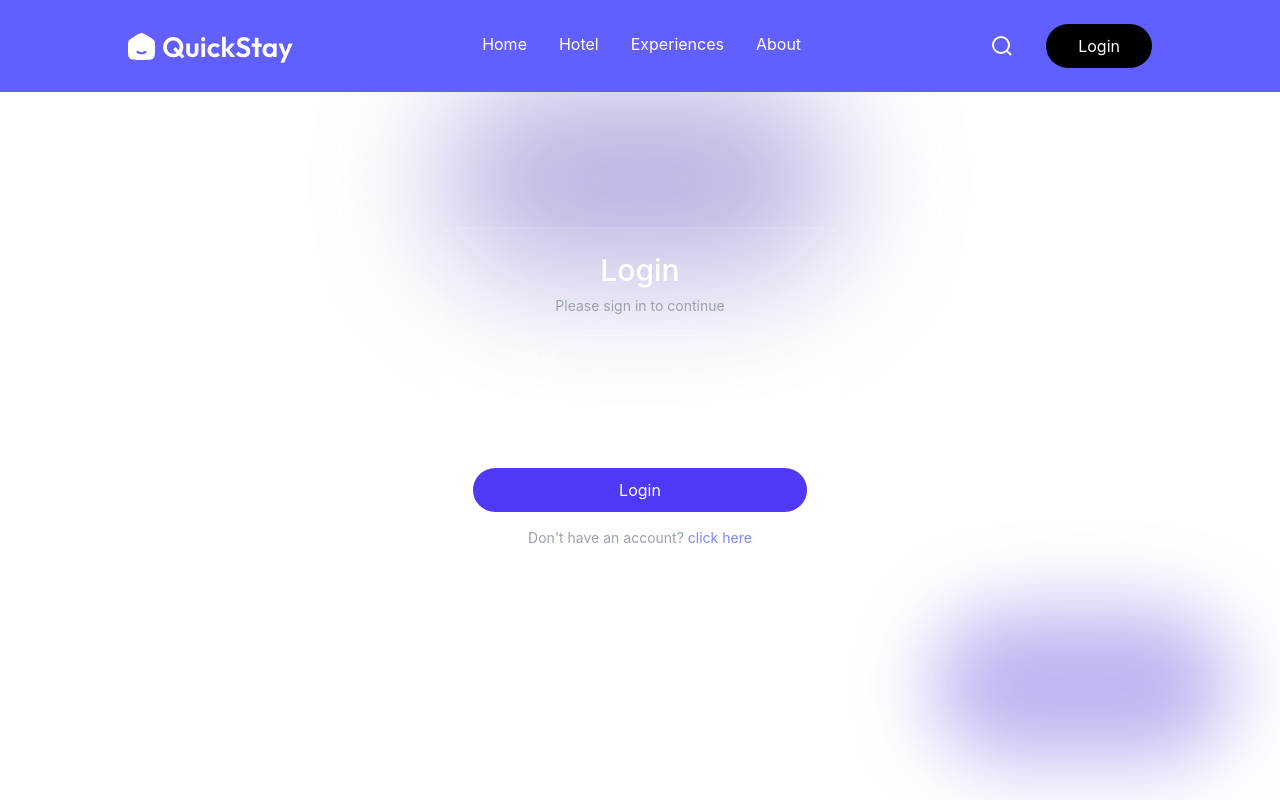
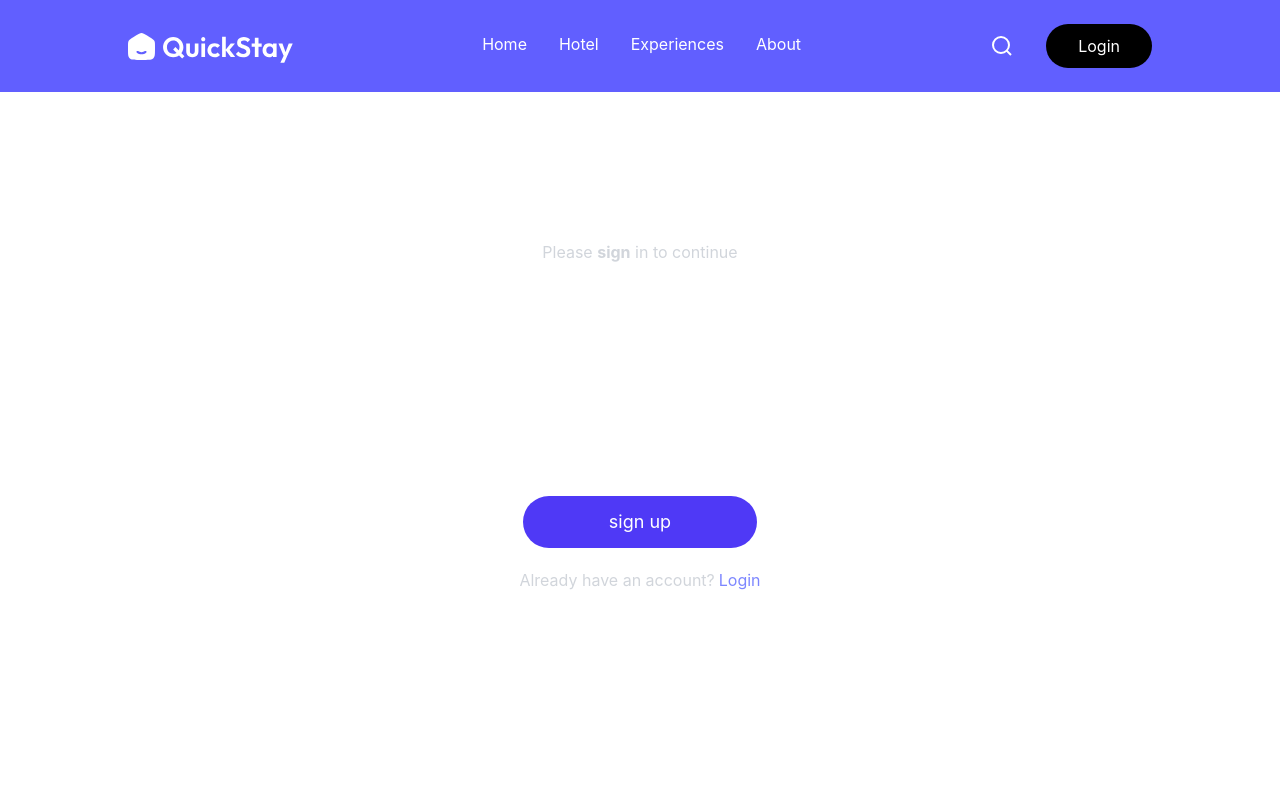
Before and after one commit to bikram-pal2025/Hotel-Booking, a React (Vite) app: page / in a window 1280 px wide. Built offline with nearby package versions, Linux system fonts and the light colour scheme.

Commit message:
fix navbar and build login form

```diff
--- a/index.html
+++ b/index.html
@@ -4,6 +4,7 @@
     <meta charset="UTF-8" />
     <link rel="icon" type="image/svg+xml" href="/favicon.svg" />
     <meta name="viewport" content="width=device-width, initial-scale=1.0" />
+     <link rel="stylesheet" href="https://cdnjs.cloudflare.com/ajax/libs/font-awesome/7.0.1/css/all.min.css">
     <title>hotel-booking</title>
   </head>
   <body>
--- a/src/component/Login.jsx
+++ b/src/component/Login.jsx
@@ -1,106 +1,145 @@
-import React from "react";
+import React, { useState } from "react";
 
 const Login = () => {
-  const [state, setState] = React.useState("login");
-
-  const [formData, setFormData] = React.useState({
+  const [loginStatus, setLoginStatus] = useState("signup");
+  const [formData, setFormData] = useState({
     name: "",
     email: "",
     password: "",
   });
 
-  const handleChange = (e) => {
-    const { name, value } = e.target;
-    setFormData((prev) => ({ ...prev, [name]: value }));
+  const onChangeHandler = (e) => {
+
+    const {name,value} = e.target
+
+    setFormData((prev)=>(
+     {
+       ...prev,
+      [name]:value
+     }
+    ))
+
   };
 
-  const handleSubmit = (e) => {
+
+const onSubmitHandler = (e) => {
   e.preventDefault();
+
+  const { name, email, password } = formData;
+
+  if (loginStatus === "signup" && name.length < 3) {
+    alert("Name must be at least 3 characters");
+    return;
+  }
+
+  if (!email.includes("@")) {
+    alert("Enter a valid email");
+    return;
+  }
+
+  if (password.length < 6) {
+    alert("Password must be at least 6 characters");
+    return;
+  }
+
+  alert(loginStatus === "signup" ? "Signup success" : "Login success");
+
+
+ setFormData({ name: "", email: "", password: "" });
 };
 
   return (
-    <div className="fixed inset-0 flex items-center justify-center z-50">
+    <>
+      <div className=" fixed  inset-0   flex justify-center items-center z-50 ">
+        <form  onSubmit={onSubmitHandler} className="w-[90%] sm:w-[400px] bg-white/6 border border-white/12 rounded-2xl px-8 py-6 flex flex-col justify-center items-center gap-5 ">
+          <div className="text-center ">
+            {loginStatus === "signup" ? (
+              <>
+                <h1 className="text-2xl font-bold text-white  ">Sign Up</h1>
+                <p className="  text-base text-[#D1D5DB] ">
+                  Please <span className="   font-bold">sign</span> in to
+                  continue
+                </p>
+              </>
+            ) : (
+              <>
+                <h1 className="text-2xl font-bold text-white  ">Login</h1>
+                <p className="  text-base text-[#D1D5DB] ">
+                  Please <span className="   font-bold">Login</span> in to
+                  continue
+                </p>
+              </>
+            )}
+          </div>
 
-      {/* FORM */}
-      <form
-        onSubmit={handleSubmit}
-        className="w-[90%] sm:w-[400px] text-center bg-white/6 border border-white/10 rounded-2xl px-8 py-6"
-      >
-        <h1 className="text-white text-3xl font-medium">
-          {state === "login" ? "Login" : "Sign up"}
-        </h1>
+          {loginStatus === "signup" && (
+            <div className=" flex text-white focus-within:ring-indigo-500/60 items-center w-full h-12 px-4 gap-4  bg-white/5 ring-2 ring-white/10 rounded-full  ">
+              <i class="fa-solid fa-user"></i>
 
-        <p className="text-gray-400 text-sm mt-2">
-          Please sign in to continue
-        </p>
-
-        {/* NAME */}
-        {state !== "login" && (
-          <div className="flex items-center mt-6 w-full bg-white/5 ring-2 ring-white/10 focus-within:ring-indigo-500/60 h-12 rounded-full overflow-hidden pl-6 gap-2">
               <input
+                className="w-full bg-transparent  text-white outline-none "
                 type="text"
+                placeholder="Username"
                 name="name"
-              placeholder="Name"
-              className="w-full bg-transparent text-white outline-none"
                 value={formData.name}
-              onChange={handleChange}
+                onChange={onChangeHandler}
                 required
               />
             </div>
           )}
 
-        {/* EMAIL */}
-        <div className="flex items-center mt-4 w-full bg-white/5 ring-2 ring-white/10 focus-within:ring-indigo-500/60 h-12 rounded-full overflow-hidden pl-6 gap-2">
+          <div className=" flex text-white focus-within:ring-indigo-500/60 items-center w-full h-12 px-4 gap-4  bg-white/5 ring-2 ring-white/10 rounded-full  ">
+            <i class="fa-solid fa-envelope"></i>
+
             <input
+              className="w-full bg-transparent  text-white outline-none "
               type="email"
+              placeholder="Email"
               name="email"
-            placeholder="Email id"
-            className="w-full bg-transparent text-white outline-none"
               value={formData.email}
-            onChange={handleChange}
+              onChange={onChangeHandler}
+              required
+            />
+          </div>
+          <div className=" flex text-white focus-within:ring-indigo-500/60 items-center w-full h-12 px-4 gap-4  bg-white/5 ring-2 ring-white/10 rounded-full  ">
+            <i class="fa-solid fa-lock"></i>
+
+            <input
+              className="w-full bg-transparent  text-white outline-none "
+              type="password"
+              placeholder="Password"
+              name="password"
+              value={formData.password}
+              onChange={onChangeHandler}
               required
             />
           </div>
 
-        {/* PASSWORD */}
-        <div className="flex items-center mt-4 w-full bg-white/5 ring-2 ring-white/10 focus-within:ring-indigo-500/60 h-12 rounded-full overflow-hidden pl-6 gap-2">
-          <input
-            type="password"
-            name="password"
-            placeholder="Password"
-            className="w-full bg-transparent text-white outline-none"
-            value={formData.password}
-            onChange={handleChange}
-            required
-          />
+           <button type="submit" className="  cursor-pointer py-3 mt-2  w-[70%]  bg-[#4F39F6] rounded-full text-white ">
+
+            <p className=" text-lg">{loginStatus==='signup'?'sign up':'Login'}</p>
+
+           </button>
+
+
+
+           <div>
+            <p className="text-[#D1D5DB] ">
+              {loginStatus === "signup"
+            ? "Already have an account?"
+            : "Don't have an account?"}
+          <span className="text-indigo-400 ml-1 cursor-pointer" onClick={()=>setLoginStatus((prev)=> prev === 'signup'?'login':'signup')} >
+               {loginStatus === "signup"
+            ? "Login"
+            : "sign up"}
+          </span>
+            </p>
            </div>
 
-        <button
-          type="submit"
-          className="mt-6 w-full h-11 rounded-full text-white bg-indigo-600 hover:bg-indigo-500 transition"
-        >
-          {state === "login" ? "Login" : "Sign up"}
-        </button>
 
-        <p
-          onClick={() =>
-            setState((prev) => (prev === "login" ? "register" : "login"))
-          }
-          className="text-gray-400 text-sm mt-4 cursor-pointer"
-        >
-          {state === "login"
-            ? "Don't have an account?"
-            : "Already have an account?"}
-          <span className="text-indigo-400 ml-1">click here</span>
-        </p>
         </form>
-
-      {/* BACKDROP */}
-      <div className="fixed inset-0 -z-10 pointer-events-none">
-        <div className="absolute left-1/2 top-20 -translate-x-1/2 w-[400px] h-[200px] bg-indigo-800/35 rounded-full blur-3xl" />
-        <div className="absolute right-12 bottom-10 w-[300px] h-[150px] bg-indigo-700/35 rounded-full blur-2xl" />
       </div>
-    </div>
+    </>
   );
 };
 
--- a/src/component/Navbar.jsx
+++ b/src/component/Navbar.jsx
@@ -1,7 +1,10 @@
 import React from "react";
 import { assets } from "../assets/assets";
+import { Link, useLocation } from "react-router-dom";
 
 const Navbar = () => {
+  const location = useLocation();
+
   const navLinks = [
     { name: "Home", path: "/" },
     { name: "Hotel", path: "/hotel-room" },
@@ -12,42 +15,45 @@ const Navbar = () => {
   const [isScrolled, setIsScrolled] = React.useState(false);
   const [isMenuOpen, setIsMenuOpen] = React.useState(false);
 
-  // ✅ FIXED SCROLL EFFECT (ONLY CHANGE)
+  const isHome = location.pathname === "/";
+
   React.useEffect(() => {
     const handleScroll = () => {
-      setIsScrolled(window.scrollY > 10);
+      if (isHome) {
+        setIsScrolled(window.scrollY > 10);
+      } else {
+        setIsScrolled(true); // always white on other pages
+      }
     };
+
+    handleScroll(); // run on route change
 
     window.addEventListener("scroll", handleScroll);
     return () => window.removeEventListener("scroll", handleScroll);
-  }, []);
+  }, [isHome]);
 
   return (
-    <>
-
-
-
     <nav
-      className={`fixed top-0 left-0 bg-indigo-500 w-full flex items-center justify-between px-4 md:px-16 lg:px-24 xl:px-32 transition-all duration-500 z-50 ${
-        isScrolled
-          ? "bg-white/80 shadow-md text-gray-700 backdrop-blur-lg py-3 md:py-4"
-          : "py-4 md:py-6"
+      className={`fixed top-0 left-0 w-full flex items-center justify-between px-4 md:px-16 lg:px-24 xl:px-32 transition-all duration-500 z-50 ${
+        isHome
+          ? isScrolled
+            ? "bg-white/80 shadow-md text-gray-700 backdrop-blur-lg py-3 md:py-4"
+            : "bg-indigo-500 py-4 md:py-6"
+          : "bg-white shadow-md text-gray-700 py-3 md:py-4"
       }`}
     >
-
-
-
-
-
-
       {/* Logo */}
-      <div>
+   <Link to='/'>
         <img
           src={assets.logo}
           alt="logo"
-          className={!isScrolled ? "brightness-0 invert" : "brightness-0"}
+          className={
+            isHome && !isScrolled
+              ? "brightness-0 invert"
+              : "brightness-0"
+          }
         />
-      </div>
+      </Link>
 
       {/* Desktop Nav */}
       <div className="hidden md:flex items-center gap-4 lg:gap-8">
@@ -56,13 +62,13 @@ const Navbar = () => {
             key={i}
             href={link.path}
             className={`group flex flex-col gap-0.5 ${
-              isScrolled ? "text-gray-700" : "text-white"
+              isHome && !isScrolled ? "text-white" : "text-gray-700"
             }`}
           >
             {link.name}
             <div
               className={`${
-                isScrolled ? "bg-gray-700" : "bg-white"
+                isHome && !isScrolled ? "bg-white" : "bg-gray-700"
               } h-0.5 w-0 group-hover:w-full transition-all duration-300`}
             />
           </a>
@@ -72,8 +78,8 @@ const Navbar = () => {
       {/* Desktop Right */}
       <div className="hidden md:flex items-center gap-4">
         <svg
-          className={`h-6 w-6 text-white transition-all duration-500 ${
-            isScrolled ? "invert" : ""
+          className={`h-6 w-6 transition-all duration-500 ${
+            isHome && !isScrolled ? "text-white" : "text-gray-700"
           }`}
           fill="none"
           stroke="currentColor"
@@ -84,11 +90,7 @@ const Navbar = () => {
           <line x1="21" y1="21" x2="16.65" y2="16.65" />
         </svg>
 
-        <button
-          className={`px-8 py-2.5 rounded-full ml-4 transition-all duration-500 ${
-            isScrolled ? "text-white bg-black" : "bg-black text-white"
-          }`}
-        >
+        <button className="px-8 py-2.5 rounded-full ml-4 cursor-pointer bg-black text-white">
           Login
         </button>
       </div>
@@ -98,7 +100,7 @@ const Navbar = () => {
         <svg
           onClick={() => setIsMenuOpen(!isMenuOpen)}
           className={`h-6 w-6 cursor-pointer ${
-            isScrolled ? "invert" : ""
+            isHome && !isScrolled ? "text-white" : "text-gray-700"
           }`}
           fill="none"
           stroke="currentColor"
@@ -144,7 +146,6 @@ const Navbar = () => {
         </button>
       </div>
     </nav>
-    </>
   );
 };
 
--- a/src/component/storeContext.jsx
+++ b/src/component/storeContext.jsx
@@ -0,0 +1,11 @@
+import React from 'react'
+
+const storeContext = () => {
+  return (
+    <div>
+
+    </div>
+  )
+}
+
+export default storeContext
```
Also changed, not shown: src/index.css (line endings or trailing spaces). Lines whose indentation alone changed are shown as unchanged.
